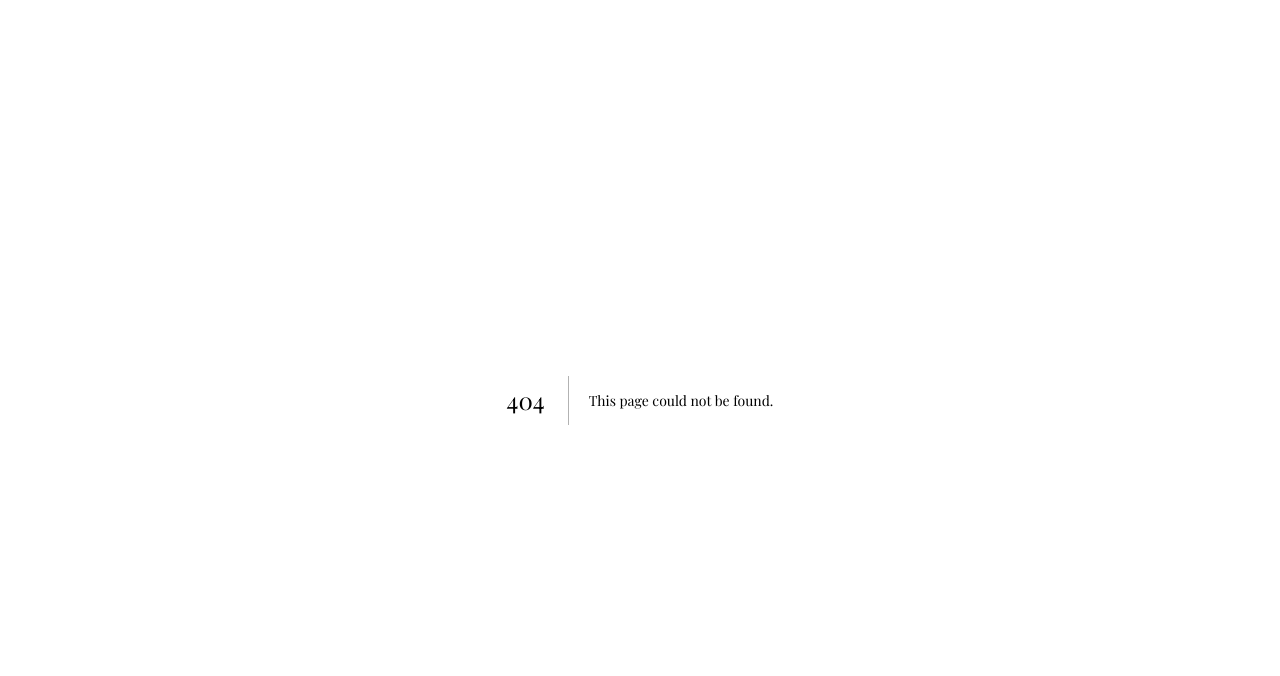
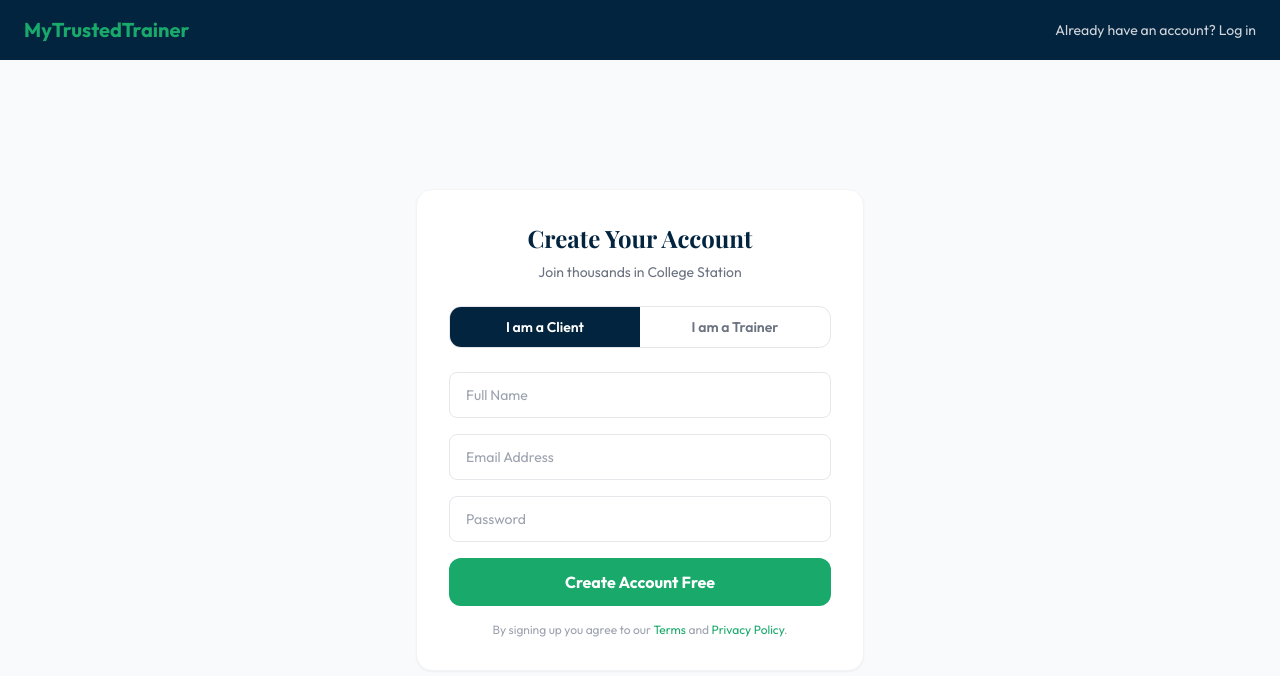
Before and after one commit to MyTrustedTrainer/mytrustedtrainer, a Next.js app: page /signup in a window 1280 px wide. Before the commit this address had no page. Shown: the top 676 px of the page. Built offline with nearby package versions, Linux system fonts and the light colour scheme.

Commit message:
Add signup page

```diff
--- /dev/null
+++ b/app/signup/page.tsx
@@ -0,0 +1,39 @@
+'use client'
+import { useState } from 'react'
+import Link from 'next/link'
+
+export default function SignupPage() {
+  const [type, setType] = useState<'client'|'trainer'>('client')
+  const [step, setStep] = useState(1)
+
+  return (
+    <main className="min-h-screen bg-gray-50 flex flex-col">
+      <nav className="bg-[#03243F] text-white px-6 py-4 flex items-center justify-between">
+        <Link href="/" className="text-[#18A96B] text-xl font-bold font-[Playfair_Display,serif]">MyTrustedTrainer</Link>
+        <Link href="/login" className="text-gray-300 hover:text-white text-sm">Already have an account? Log in</Link>
+      </nav>
+      <div className="flex-1 flex items-center justify-center p-6">
+        <div className="bg-white rounded-2xl border border-gray-100 shadow-sm p-8 w-full max-w-md">
+          <h1 className="text-2xl font-bold text-[#03243F] font-[Playfair_Display,serif] mb-2 text-center">Create Your Account</h1>
+          <p className="text-gray-500 text-sm text-center mb-6">Join thousands in College Station</p>
+
+          <div className="flex rounded-xl overflow-hidden border border-gray-200 mb-6">
+            <button onClick={() => setType('client')} className={`flex-1 py-2.5 text-sm font-semibold transition-all ${type === 'client' ? 'bg-[#03243F] text-white' : 'text-gray-500 hover:bg-gray-50'}`}>I am a Client</button>
+            <button onClick={() => setType('trainer')} className={`flex-1 py-2.5 text-sm font-semibold transition-all ${type === 'trainer' ? 'bg-[#03243F] text-white' : 'text-gray-500 hover:bg-gray-50'}`}>I am a Trainer</button>
+          </div>
+
+          <div className="space-y-4">
+            <input type="text" placeholder="Full Name" className="w-full border border-gray-200 rounded-lg px-4 py-3 text-sm focus:outline-none focus:ring-2 focus:ring-[#18A96B]" />
+            <input type="email" placeholder="Email Address" className="w-full border border-gray-200 rounded-lg px-4 py-3 text-sm focus:outline-none focus:ring-2 focus:ring-[#18A96B]" />
+            <input type="password" placeholder="Password" className="w-full border border-gray-200 rounded-lg px-4 py-3 text-sm focus:outline-none focus:ring-2 focus:ring-[#18A96B]" />
+            {type === 'trainer' && <input type="text" placeholder="Your Specialty (e.g. Strength & Conditioning)" className="w-full border border-gray-200 rounded-lg px-4 py-3 text-sm focus:outline-none focus:ring-2 focus:ring-[#18A96B]" />}
+            <button className="w-full bg-[#18A96B] hover:bg-[#13875A] text-white font-bold py-3 rounded-xl transition-all">
+              Create Account Free
+            </button>
+          </div>
+          <p className="text-center text-gray-400 text-xs mt-4">By signing up you agree to our <Link href="/terms" className="text-[#18A96B]">Terms</Link> and <Link href="/privacy" className="text-[#18A96B]">Privacy Policy</Link>.</p>
+        </div>
+      </div>
+    </main>
+  )
+}
```
